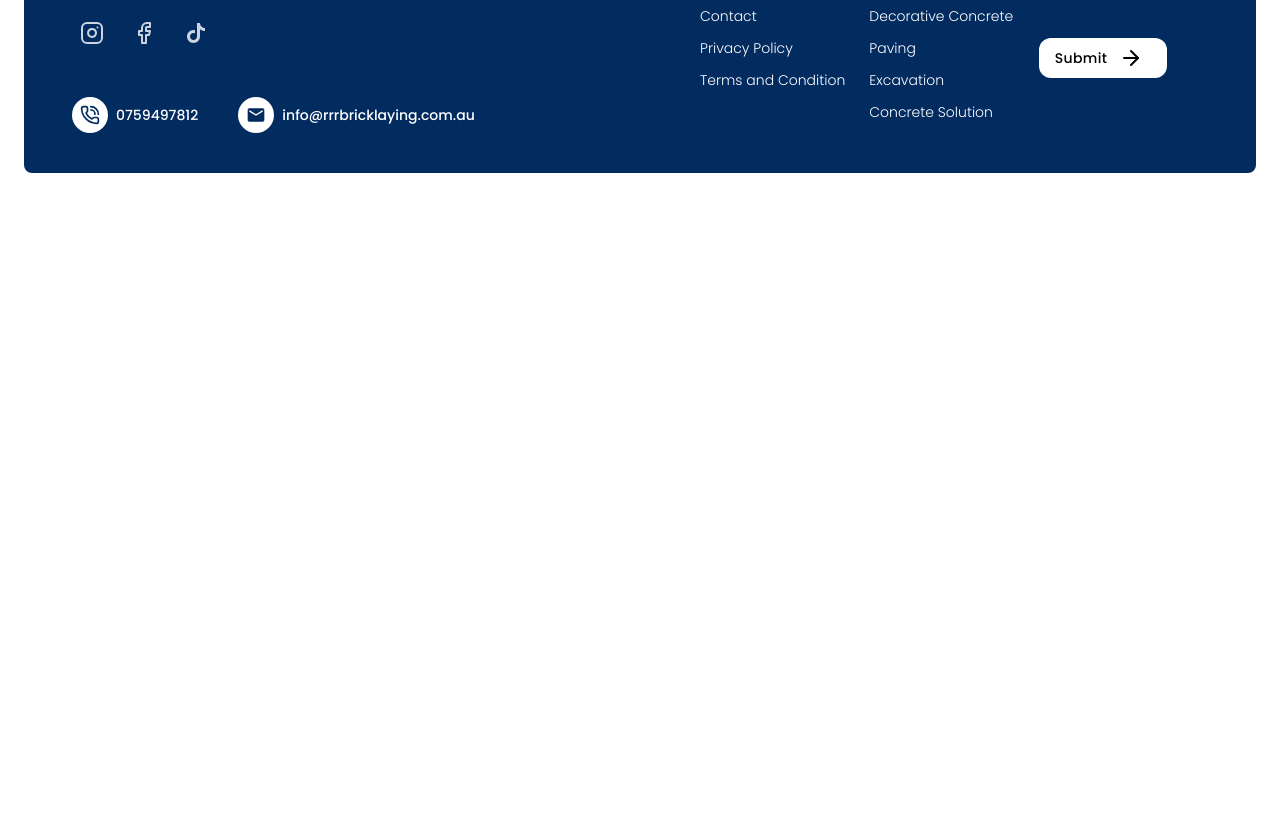
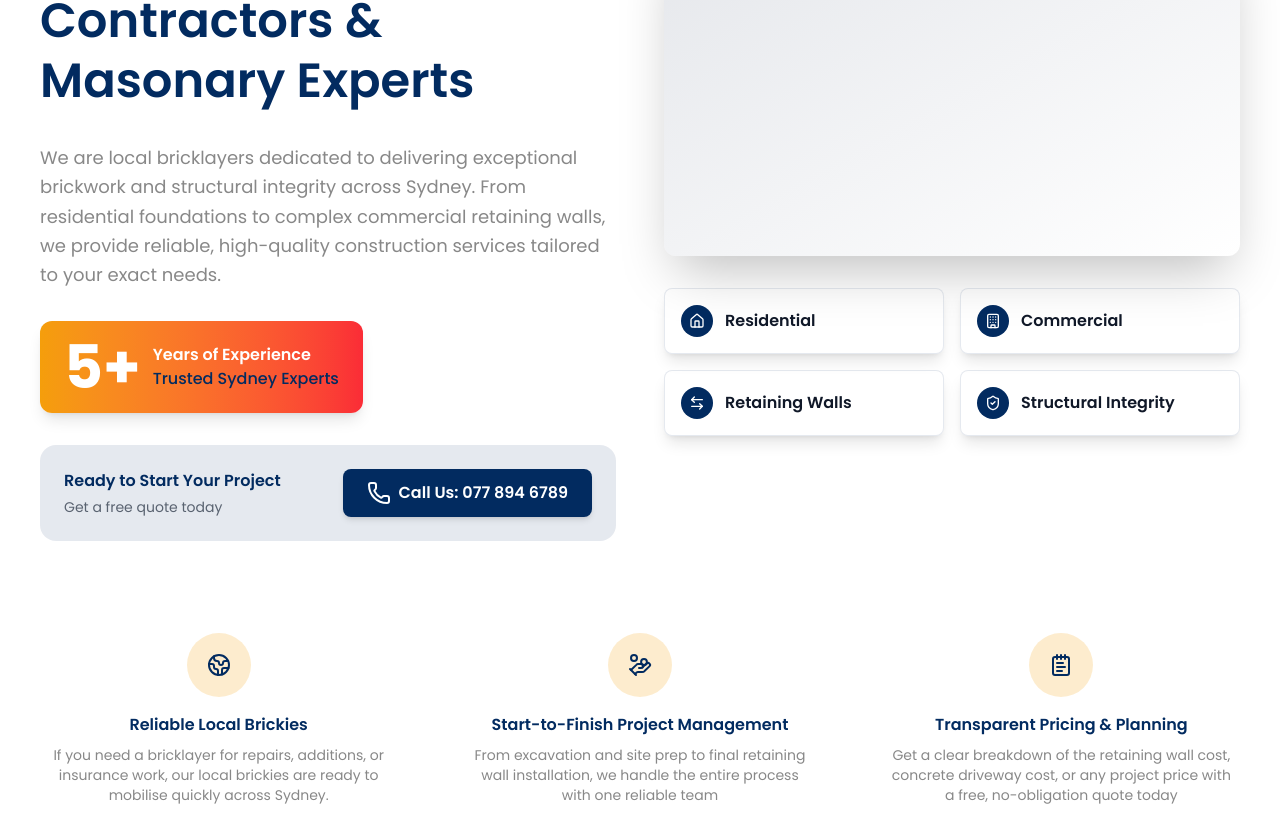
Before and after one commit to Yadee9910/Concrete_solutions_sydeny, a Next.js app: page / in a window 1280 px wide. Shown: the part 301-1120 px from the top of the page. Before the commit the page ends 800 px from the top, so only its background shows below. Built offline with nearby package versions, Linux system fonts and the light colour scheme.

Commit message:
feat:developed who we are section

```diff
--- a/app/assets/assets.ts
+++ b/app/assets/assets.ts
@@ -1,7 +1,10 @@
 import logo from '@/app/assets/logo.png'
 import footerLogo from '@/app/assets/footLogo.png'
+import img from '@/app/assets/img1.png'
 
 export {
     logo,
-footerLogo
+footerLogo,
+
+img
 }
--- a/app/page.tsx
+++ b/app/page.tsx
@@ -1,9 +1,159 @@
-import Image from "next/image";
+import Indicators from "@/pages/Home/Indicators";
+import {
+  ArrowLeftRight,
+  Building,
+  Home,
+  Phone,
+  ShieldCheck,
+} from "lucide-react";
 
-export default function Home() {
+
+function page() {
   return (
-<>
+    <div className="flex flex-col gap-5">
+      {/* <----the who we are section-------> */}
+      <div className="min-h-[88vh] bg-main py-8  px-4">
+      {/* Main content section */}
+      <div className="max-w-7xl mx-auto">
+        <div className="grid grid-cols-1 lg:grid-cols-2 gap-12 items-center">
+          {/* left col content */}
+          <div className="space-y-8">
+            {/* header */}
+            <div className="space-y-6">
+              <h1 className="text-4xl md:text-base font-bold text-dark leading-tight">
+                WHO WE ARE
+              </h1>
+              <h2
+                className="text-2xl md:text-5xl font-semibold text-secondary leading-tight
+              "
+              >
+                Your Sydney Bricklaying Contractors & Masonary Experts
+              </h2>
+            </div>
 
-</>
+            {/* description */}
+            <div className="space-y-6">
+              <p className="text-lg text-text leading-relaxed">
+                We are local bricklayers dedicated to delivering exceptional
+                brickwork and structural integrity across Sydney. From
+                residential foundations to complex commercial retaining walls,
+                we provide reliable, high-quality construction services tailored
+                to your exact needs.
+              </p>
+            </div>
+
+            <div className="space-y-8">
+              <div className="inline-flex items-center text-white px-6 py-4 rounded-xl shadow-lg bg-linear-to-r from-primary to-red-500">
+                <div className="text-6xl font-bold mr-3">5+</div>
+                <div className="text-left">
+                  <div className="font-semibold">Years of Experience</div>
+                  <div className="text-secondary font-medium">
+                    Trusted Sydney Experts
+                  </div>
+                </div>
+              </div>
+
+              {/* call details */}
+              <div className="bg-secondary/10 rounded-2xl p-6 ">
+                <div className="flex flex-col sm:flex-row items-center justify-between gap-4">
+                  <div className="text-center sm:text-left">
+                    <h3 className="font-semibold text-secondary mb-1">
+                      Ready to Start Your Project
+                    </h3>
+                    <p className="text-dark/70 text-sm">
+                      Get a free quote today
+                    </p>
+                  </div>
+
+                  <a
+                    href="tel: 0778946789"
+                    className="bg-secondary hover:bg-secondary/80 text-white px-6 py-3 rounded-lg font-semibold transition duration-300 shadow-md hover:shadow-lg transform hover:-translate-y-1 flex items-center gap-2"
+                  >
+                    <Phone />
+                    Call Us: 077 894 6789
+                  </a>
+                </div>
+              </div>
+            </div>
+          </div>
+
+          {/* Right Column - Image & Features */}
+          <div className="space-y-8">
+            {/* Main Image */}
+            <div className="relative group">
+              <div className="relative rounded-xl overflow-hidden shadow-2xl">
+                <div className="aspect-video bg-linear-to-br from-gray-200 to-lex items-center justify-center">
+                  gray-300 f
+                  {/* <Image
+                    src={img}
+                    alt="image"
+                    className=''
+                  /> */}
+                </div>
+              </div>
+            </div>
+
+            {/* Services Highlights */}
+            <div className="grid grid-cols-1 md:grid-cols-2 gap-4">
+              {/* residential */}
+              <div className="bg-main/10 shadow-lg border border-secondary/10 rounded-lg p-4">
+                <div className="flex items-center gap-3">
+                  <div className="w-8 h-8 bg-secondary rounded-full flex items-center justify-center">
+                    <Home className="size-4 text-main" />
+                  </div>
+                  <span className="font-semibold text-gray-900">
+                    Residential
+                  </span>
+                </div>
+              </div>
+
+              {/* commercial     */}
+              <div className="bg-main/10 shadow-lg border border-secondary/10 rounded-lg p-4">
+                <div className="flex items-center gap-3">
+                  <div className="w-8 h-8 bg-secondary rounded-full flex items-center justify-center">
+                    <Building className="size-4 text-main" />
+                  </div>
+                  <span className="font-semibold text-gray-900">
+                    Commercial
+                  </span>
+                </div>
+              </div>
+
+              {/* Retaining Walls */}
+              <div className="bg-main/10 shadow-lg border border-secondary/10 rounded-lg p-4">
+                <div className="flex items-center gap-3">
+                  <div className="w-8 h-8 bg-secondary rounded-full flex items-center justify-center">
+                    <ArrowLeftRight className="size-4 text-main" />
+                  </div>
+                  <span className="font-semibold text-gray-900">
+                    Retaining Walls
+                  </span>
+                </div>
+              </div>
+
+              {/* structural integrity */}
+              <div className="bg-main/10 shadow-lg border border-secondary/10 rounded-lg p-4">
+                <div className="flex items-center gap-3">
+                  <div className="w-8 h-8 bg-secondary rounded-full flex items-center justify-center">
+                    <ShieldCheck className="size-4 text-main" />
+                  </div>
+                  <span className="font-semibold text-gray-900">
+                    Structural Integrity
+                  </span>
+                </div>
+              </div>
+            </div>
+          </div>
+        </div>
+      </div>
+    </div>
+
+    {/* <----indicators section----> */}
+    <Indicators />
+
+    </div>
+
   );
 }
+
+export default page;
--- a/components/Header.tsx
+++ b/components/Header.tsx
@@ -6,7 +6,7 @@ import { ArrowRight, ChevronDown, Phone } from "lucide-react"
 
 export default function Header(){
     return(
-        <div className="bg-main px-6 py-4 w-full flex flex-row justify-between items-center ">
+        <div className="bg-main px-6 py-4 h-[12vh] w-full flex flex-row justify-between items-center ">
             {/* the logo */}
             <div className=" ">
                 <Image
--- /dev/null
+++ b/pages/Home/Indicators.tsx
@@ -0,0 +1,51 @@
+import { EarthIcon, HandCoins, NotepadText } from "lucide-react";
+
+function Indicators() {
+  return (
+    <>
+      {/* indicators */}
+      <div className=" grid grid-cols-1 md:grid-cols-3 gap-8 py-4 text-center">
+        <div className="p-6">
+          <div className="w-16 h-16 bg-primary/20 rounded-full flex items-center justify-center mx-auto mb-4">
+            <EarthIcon className="text-secondary" />
+          </div>
+          <h3 className="font-semibold text-secondary mb-2">
+            Reliable Local Brickies
+          </h3>
+          <p className="text-text text-sm">
+            If you need a bricklayer for repairs, additions, or insurance work,
+            our local brickies are ready to mobilise quickly across Sydney.
+          </p>
+        </div>
+
+        <div className="p-6">
+          <div className="w-16 h-16 bg-primary/20 rounded-full flex items-center justify-center mx-auto mb-4">
+            <HandCoins className="text-secondary" />
+          </div>
+          <h3 className="font-semibold text-secondary mb-2">
+            Start-to-Finish Project Management
+          </h3>
+          <p className="text-text text-sm">
+            From excavation and site prep to final retaining wall installation,
+            we handle the entire process with one reliable team
+          </p>
+        </div>
+
+        <div className="p-6">
+          <div className="w-16 h-16 bg-primary/20 rounded-full flex items-center justify-center mx-auto mb-4">
+            <NotepadText className="text-secondary" />
+          </div>
+          <h3 className="font-semibold text-secondary mb-2">
+            Transparent Pricing & Planning
+          </h3>
+          <p className="text-text text-sm">
+            Get a clear breakdown of the retaining wall cost, concrete driveway
+            cost, or any project price with a free, no-obligation quote today
+          </p>
+        </div>
+      </div>
+    </>
+  );
+}
+
+export default Indicators;
```
Also changed, not shown: pages/Home/Home.tsx (added, +7 -0 lines).
